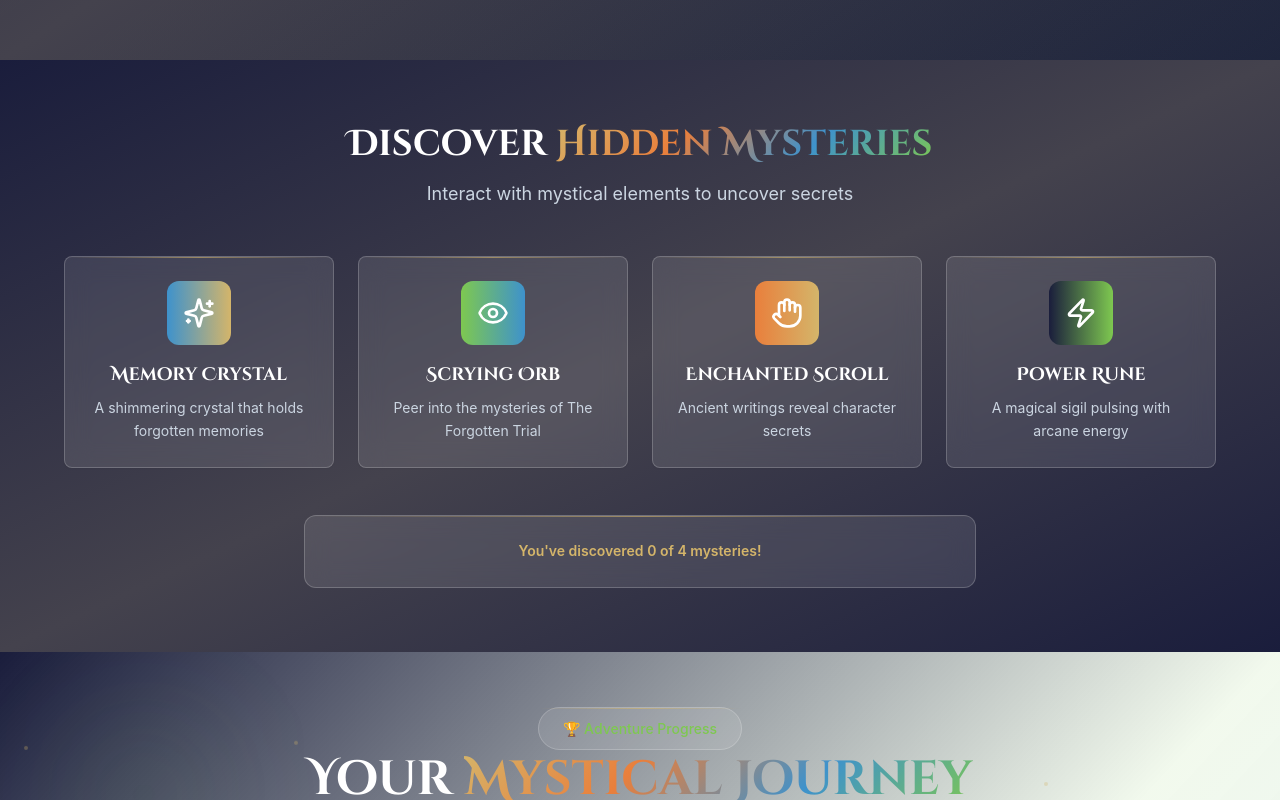
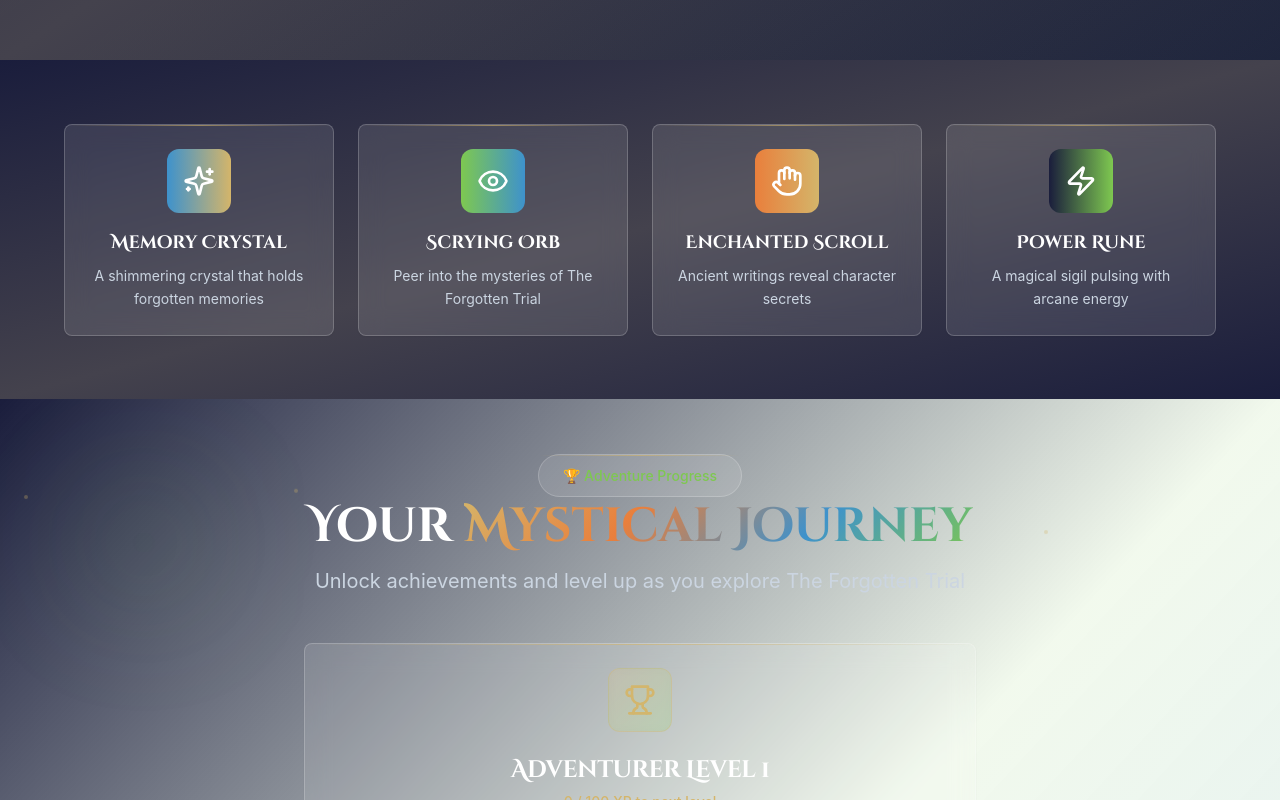
Before and after one commit to phoenixgoldz/forgotten-trial-showcase-site, a React (Vite) app: page /demo in a window 1280 px wide. Shown: the part 820-1620 px from the top of the page. Built offline with nearby package versions, Linux system fonts and the light colour scheme; a web font is replaced by a local one.

Commit message:
Remove "Discover Mysteries" section and rewards
Removed the "Discover Mysteries" section and all related reward features, as per user request.

```diff
--- a/src/components/EnhancedInteractiveElements.tsx
+++ b/src/components/EnhancedInteractiveElements.tsx
@@ -61,15 +61,6 @@ const EnhancedInteractiveElements = () => {
   return (
     <section className="py-16 bg-gradient-to-br from-mystic-blue via-ancient-stone to-mystic-blue relative overflow-hidden">
       <div className="container mx-auto px-4">
-        <div className="text-center mb-12">
-          <h2 className="text-3xl md:text-4xl font-bold text-white mb-4 font-cinzel">
-            Discover <span className="gradient-text">Hidden Mysteries</span>
-          </h2>
-          <p className="text-slate-300 text-lg">
-            Interact with mystical elements to uncover secrets
-          </p>
-        </div>
-
         <div className="grid grid-cols-1 md:grid-cols-2 lg:grid-cols-4 gap-6 max-w-6xl mx-auto">
           {interactiveElements.map((element) => {
             const Icon = element.icon;
@@ -125,7 +116,7 @@ const EnhancedInteractiveElements = () => {
 
                   {isClicked && (
                     <div className="mt-4 text-xs text-ethereal-gold animate-fade-in">
-                      ✨ Mystery Revealed!
+                      ✨ Explored!
                     </div>
                   )}
                 </CardContent>
@@ -138,19 +129,6 @@ const EnhancedInteractiveElements = () => {
             );
           })}
         </div>
-
-        <div className="text-center mt-12">
-          <div className="bg-gradient-to-r from-ancient-stone/40 to-mystic-blue/40 rounded-xl p-6 max-w-2xl mx-auto border border-ethereal-gold/20 backdrop-blur-md glass-effect">
-            <p className="text-slate-300 text-sm leading-relaxed">
-              <span className="text-ethereal-gold font-semibold">You've discovered {clickedElements.size} of {interactiveElements.length} mysteries!</span>
-              {clickedElements.size === interactiveElements.length && (
-                <span className="block mt-2 text-verdant-glyph animate-glow">
-                  🎉 All secrets unlocked! You're a true master of mysteries!
-                </span>
-              )}
-            </p>
-          </div>
-        </div>
       </div>
     </section>
   );
```
